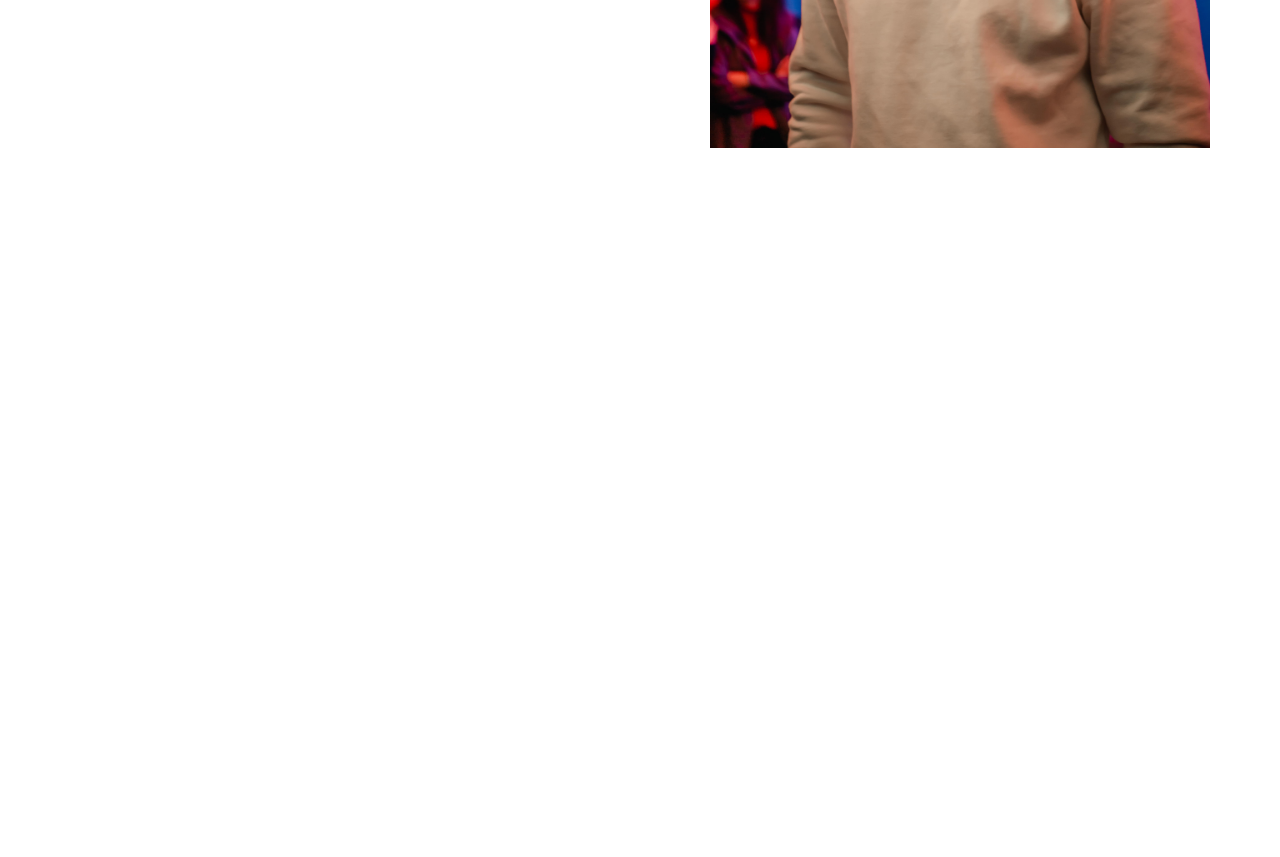
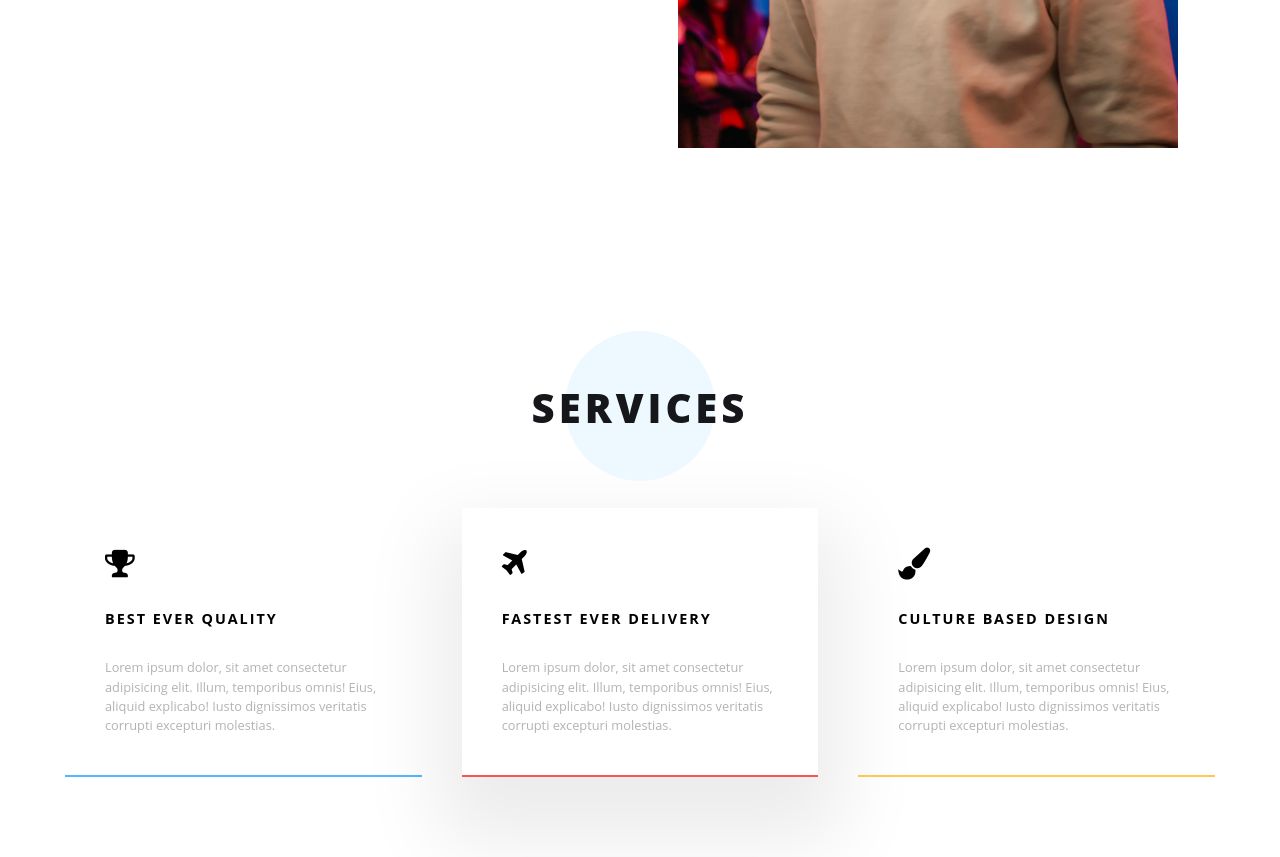
Before and after one commit to Scorti-Paul/branding_portfolio, a plain HTML site: page index.html in a window 1280 px wide. Shown: the part 632-1489 px from the top of the page. Before the commit the page ends 860 px from the top, so only its background shows below. Drawn offline with Linux system fonts and the light colour scheme; a web font is replaced by a local one.

Commit message:
HTML & Style Services Section

```diff
--- a/css/main.css
+++ b/css/main.css
@@ -1,8 +1,12 @@
 @import "./reset.css";
 @import "@import url('https://fonts.googleapis.com/css?family=Open+Sans:300,400,600,700&display=swap')";
 @import "./top-section.css";
+@import "./services.css";
 
+body {
+  /* background-color: #eee; */
+}
 .container {
-  max-width: 1400px;
+  max-width: 1150px;
   margin: 0 auto;
 }
--- /dev/null
+++ b/css/services.css
@@ -0,0 +1,91 @@
+#services {
+  padding: 80px 15px;
+}
+
+#services .title {
+  position: relative;
+  width: 200px;
+  height: 200px;
+  display: flex;
+  align-items: center;
+  justify-content: center;
+  margin: 0 auto;
+}
+
+#services .title .circle {
+  background-color: #eef9ff;
+  width: 150px;
+  height: 150px;
+  border-radius: 50%;
+  position: absolute;
+  top: 23px;
+}
+
+#services .title h1 {
+  position: relative;
+  font-size: 2.5rem;
+  text-transform: uppercase;
+  font-weight: 700;
+  color: #16171b;
+  letter-spacing: 4px;
+  font-weight: 800;
+  z-index: 1;
+}
+
+#services .services-container {
+  display: grid;
+  grid-template-columns: repeat(3, 1fr);
+  grid-gap: 40px;
+}
+
+#services .services-container .box {
+  background-color: rgba(255, 255, 255, 0);
+  transition: all 0.4s ease-in-out;
+  padding: 40px;
+  cursor: pointer;
+}
+
+#services .services-container .box:nth-child(2) {
+  background-color: rgba(255, 255, 255, 0);
+  -webkit-box-shadow: 0px 40px 74px 24px rgba(0, 0, 0, 0.08);
+  -moz-box-shadow: 0px 40px 74px 24px rgba(0, 0, 0, 0.08);
+  box-shadow: 0px 40px 74px 24px rgba(0, 0, 0, 0.08);
+}
+
+#services .services-container .box:hover {
+  background-color: rgba(255, 255, 255, 0);
+  -webkit-box-shadow: 0px 40px 74px 24px rgba(0, 0, 0, 0.08);
+  -moz-box-shadow: 0px 40px 74px 24px rgba(0, 0, 0, 0.08);
+  box-shadow: 0px 40px 74px 24px rgba(0, 0, 0, 0.08);
+}
+
+#services .services-container .box .fa {
+  font-size: 2rem;
+  margin-bottom: 2rem;
+}
+
+#services .services-container .box h5 {
+  font-size: 0.9rem;
+  font-weight: 700;
+  text-transform: uppercase;
+  letter-spacing: 2px;
+  margin-bottom: 2rem;
+}
+
+#services .services-container .box p {
+  color: #b3b3b3;
+  line-height: 1.5;
+  font-size: 0.8rem;
+}
+
+#services .services-container .box.blue {
+  border-bottom: 2px solid #52b8ff;
+}
+
+#services .services-container .box.red {
+  border-bottom: 2px solid #ff5253;
+}
+
+#services .services-container .box.yellow {
+  border-bottom: 2px solid #ffc853;
+}
--- a/css/top-section.css
+++ b/css/top-section.css
@@ -10,7 +10,7 @@
 #top .info {
   padding: 15px;
   position: relative;
-  left: 150px;
+  left: 68px;
 }
 
 #top .info .blue-square {
--- a/index.html
+++ b/index.html
@@ -5,6 +5,8 @@
     <meta charset="UTF-8">
     <meta name="viewport" content="width=device-width, initial-scale=1.0">
     <title>Portfolio</title>
+    <link href="https://stackpath.bootstrapcdn.com/font-awesome/4.7.0/css/font-awesome.min.css" rel="stylesheet"
+        integrity="sha384-wvfXpqpZZVQGK6TAh5PVlGOfQNHSoD2xbE+QkPxCAFlNEevoEH3Sl0sibVcOQVnN" crossorigin="anonymous">
     <link rel="stylesheet" href="./css/main.css">
 </head>
 
@@ -22,6 +24,47 @@
             </div>
         </div>
     </section>
+
+    <section id="services">
+        <div class="container">
+            <div class="title">
+                <div class="circle"></div>
+                <h1>SERVICES</h1>
+            </div>
+            <div class="services-container">
+                <div class="box blue">
+                    <div class="icon">
+                        <i class="fa fa-trophy" aria-hidden="true"></i>
+                    </div>
+                    <h5>Best Ever Quality</h5>
+                    <p>
+                        Lorem ipsum dolor, sit amet consectetur adipisicing elit. Illum, temporibus omnis! Eius, aliquid
+                        explicabo! Iusto dignissimos veritatis corrupti excepturi molestias.
+                    </p>
+                </div>
+                <div class="box red">
+                    <div class="icon">
+                        <i class="fa fa-plane" aria-hidden="true"></i>
+                    </div>
+                    <h5>Fastest Ever Delivery</h5>
+                    <p>
+                        Lorem ipsum dolor, sit amet consectetur adipisicing elit. Illum, temporibus omnis! Eius, aliquid
+                        explicabo! Iusto dignissimos veritatis corrupti excepturi molestias.
+                    </p>
+                </div>
+                <div class="box yellow">
+                    <div class="icon">
+                        <i class="fa fa-paint-brush" aria-hidden="true"></i>
+                    </div>
+                    <h5>Culture Based Design</h5>
+                    <p>
+                        Lorem ipsum dolor, sit amet consectetur adipisicing elit. Illum, temporibus omnis! Eius, aliquid
+                        explicabo! Iusto dignissimos veritatis corrupti excepturi molestias.
+                    </p>
+                </div>
+            </div>
+        </div>
+    </section>
 </body>
 
 </html>
```
